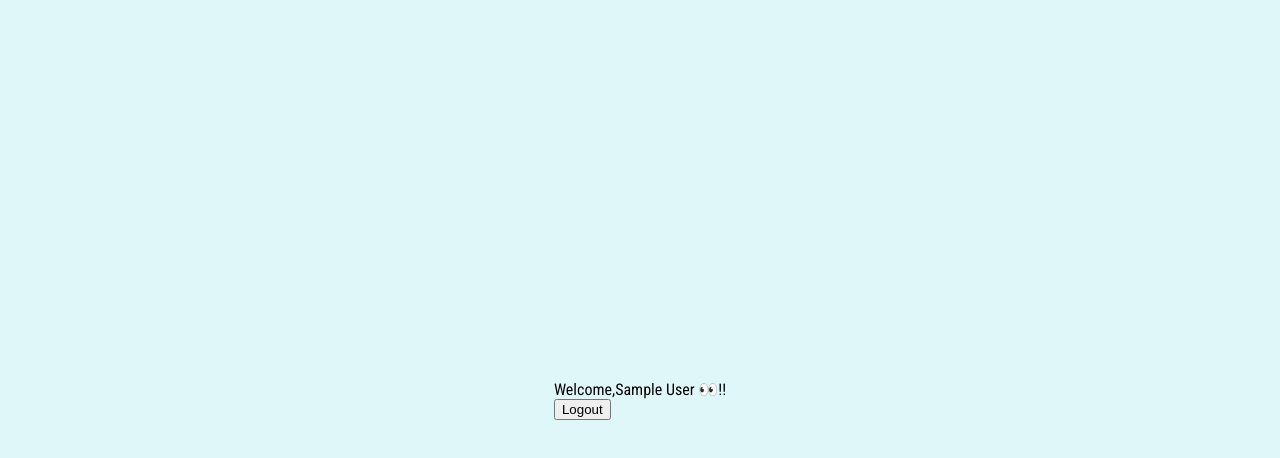
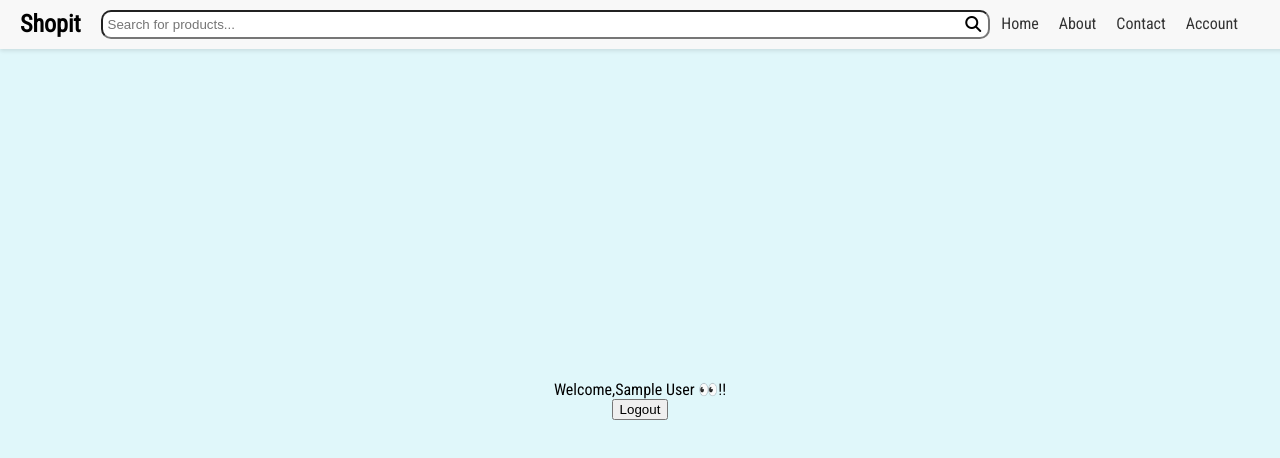
Before and after one commit to jagdtri2003/Shopit, a React (Create React App) app: page / in a window 1280 px wide. Shown: the top 458 px of the page. Built offline with nearby package versions, Linux system fonts and the light colour scheme; no server answers; sample sign-in values are in the browser's storage.

Commit message:
added header

```diff
--- a/public/index.html
+++ b/public/index.html
@@ -28,7 +28,7 @@
       work correctly both with client-side routing and a non-root public URL.
       Learn how to configure a non-root public URL by running `npm run build`.
     -->
-    <title>React App</title>
+    <title>Shopit </title>
   </head>
   <body>
     <noscript>You need to enable JavaScript to run this app.</noscript>
--- a/src/App.css
+++ b/src/App.css
@@ -15,14 +15,8 @@
 
 .centered-container {
   display: flex;
+  flex-direction: column;
   justify-content: center;
   align-items: center;
   height: 100vh; /* Adjust this if needed */
 }
-
-.centered-container {
-  display: flex;
-  justify-content: center;
-  align-items: center;
-  height: 100vh; /* Adjust this if needed */
-}
--- /dev/null
+++ b/src/components/Header.js
@@ -0,0 +1,22 @@
+import React from 'react';
+import '../style/header.css';
+import { Link } from 'react-router-dom';
+
+function Header() {
+  return (
+    <header className="header">
+      <div className="logo">Shopit</div>
+      <input type="text" className="search-bar" placeholder="Search for products..." />
+      <span className='search-logo' ><i class="fa-solid fa-magnifying-glass"></i></span>
+      <nav className="navigation">
+        <Link className='navigation-item' to="/">Home</Link>
+        <Link className='navigation-item' to="/about">About</Link>
+        <Link className='navigation-item' to="/contact">Contact</Link>
+        <Link className='navigation-item' to="/account">Account</Link>
+        <Link className='navigation-item' to="/cart"><i title="Your Cart" class="fa-duotone fa-cart-shopping"></i></Link>
+      </nav>
+    </header>
+  );
+}
+
+export default Header;
--- a/src/components/Home.js
+++ b/src/components/Home.js
@@ -1,6 +1,7 @@
 import React from 'react'
 // import {Context } from '../context/UserContext'
 import firebaseInstance from '../firebase/firebase';
+import Header from './Header';
 
 
 function Home() {
@@ -8,12 +9,14 @@ function Home() {
   const user = firebaseInstance.auth.currentUser;
   console.log(user)
   return (
-    <div>Welcome,{user.displayName} 👀!!
-
+  <>
+    <Header/>
+    <div className='centered-container'>Welcome,{user.displayName} 👀!!
         <br/>
         <button onClick={()=>firebaseInstance.auth.signOut()}>Logout</button>
     </div>
+    </>
   )
 }
 
-export default Home
+export default Home;
--- /dev/null
+++ b/src/style/header.css
@@ -0,0 +1,48 @@
+.header {
+    position: fixed;
+    top: 0;
+    width: calc(100% - 20px);
+    background-color: #f8f8f8;
+    padding: 10px 20px;
+    display: flex;
+    justify-content: space-between;
+    z-index: 1000;
+    box-shadow: 0 2px 4px rgba(0,0,0,0.1); /* Optional: Add a shadow for better visibility */
+  }
+
+  .logo {
+    font-size: 24px;
+    font-weight: bold;
+  }
+
+  .search-bar {
+    flex: 1;
+    margin: 0 20px;
+    padding: 5px;
+    outline: none;
+    border-radius: 10px 10px;
+  }
+
+  .navigation{
+    margin-top: 4px;
+  }
+
+  .navigation-item  {
+    padding: 5px 10px;
+    text-decoration: none;
+    color: #333;
+  }
+
+  .navigation-item:hover{
+    text-decoration: underline;
+  }
+  .search-logo{
+    margin-left : -45px;
+    margin-top: 5px;
+    margin-right: 10px;
+  }
+
+  /* .navigation, .account-cart {
+    display: flex;
+    gap: 20px;
+  } */
--- a/src/style/login.css
+++ b/src/style/login.css
@@ -5,9 +5,6 @@ body {
     font-optical-sizing: auto;
     font-style: normal;
     background-color: #E0F7FA;
-    display: flex;
-    justify-content: center;
-    align-items: center;
     height: 100vh;
     margin: 0;
 
```
Also changed, not shown: src/context/CartContex.js (added, +16 -0 lines).
